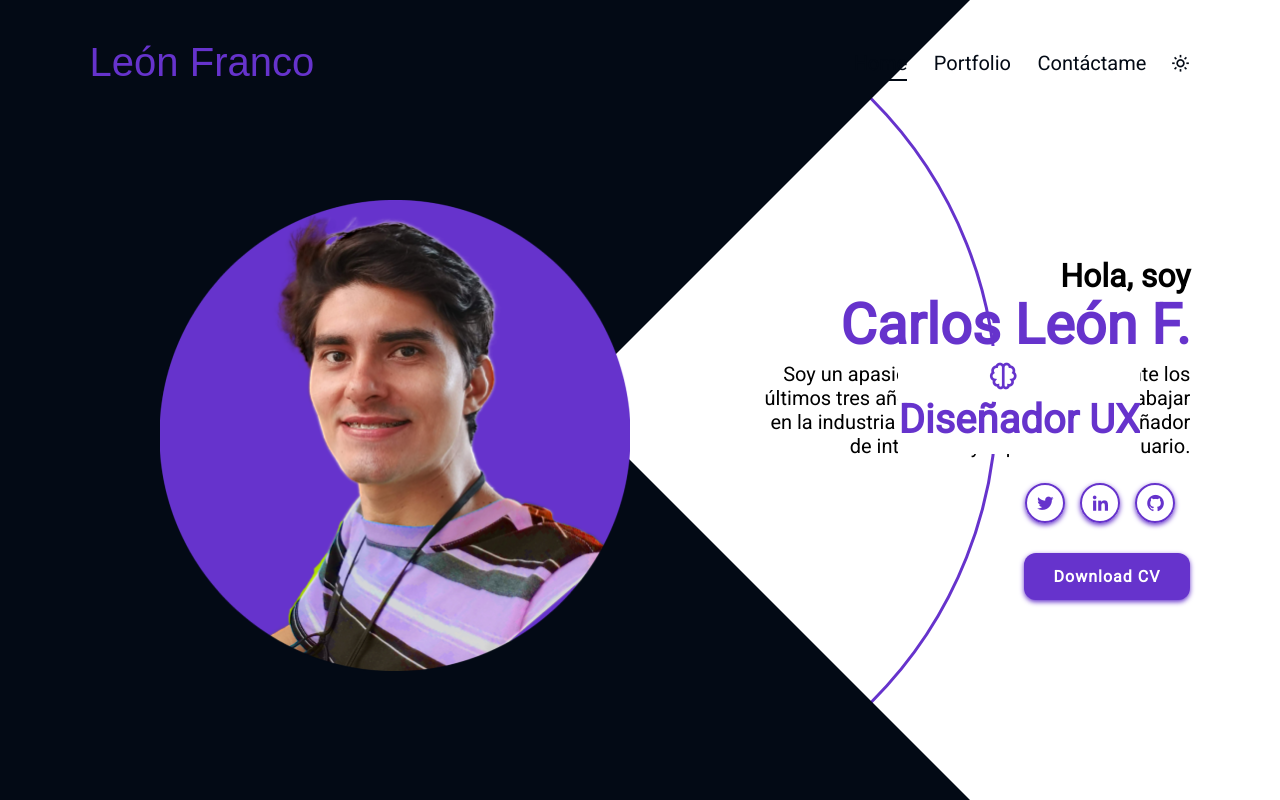
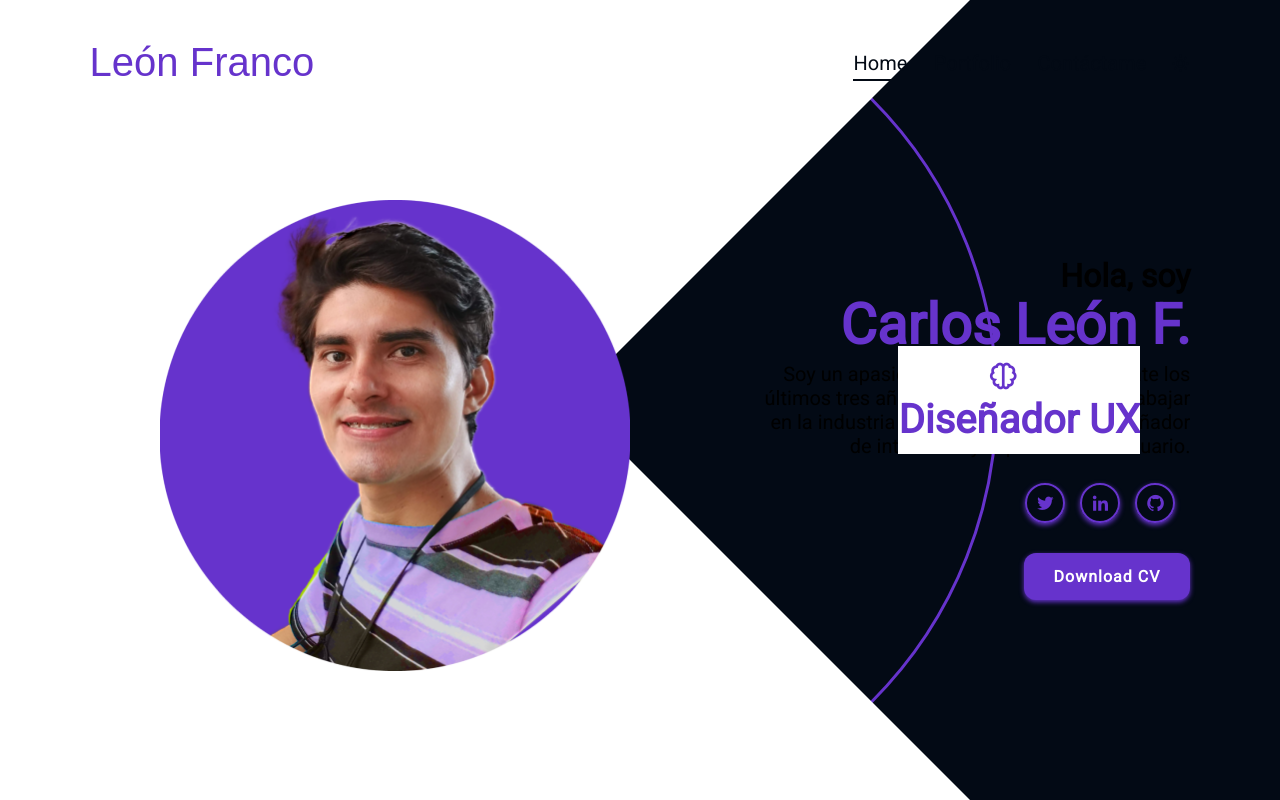
Before and after one commit to carlosleonfranco13/LeonFranco-V2, a plain HTML site: page index.html in a window 1280 px wide. Both pictures are taken after a click on the icon 1180 px from the left and 63 px from the top of the page. Shown: the top 800 px of the page. Drawn offline with nearby package versions, Linux system fonts and the light colour scheme.

Commit message:
Cambio de color mediante toggle a body y .overlay

```diff
--- a/app.js
+++ b/app.js
@@ -1,5 +1,20 @@
-const toggleIcon = document.querySelector('.toggle-icon');
+const overlay = document.querySelector(".overlay");
+const body = document.querySelector("body");
+const toggleIcon = document.querySelector(".toggle-icon");
+let overlayColorOrig = 'var(--color-1)';
+let bodyColorOrig = '#fff'
 
-toggleIcon.addEventListener('click', () => {
-    toggleIcon.classList.toggle('bx-sun');
-})
+toggleIcon.addEventListener("click", () => {
+  toggleIcon.classList.toggle("bx-sun");
+  if (toggleIcon.classList.contains("bx-sun")) {
+    body.style.background = "#030A15";
+    overlay.style.borderTopColor = "white";
+    overlay.style.borderLeftColor = "white";
+    overlay.style.borderBottomColor = "white";
+  } else {
+    overlay.style.borderTopColor = overlayColorOrig;
+    overlay.style.borderLeftColor = overlayColorOrig;
+    overlay.style.borderBottomColor = overlayColorOrig;
+    body.style.background = bodyColorOrig;
+  }
+});
--- a/css/styles.css
+++ b/css/styles.css
@@ -14,12 +14,20 @@
     --color-3: #fff;
 }
 
+.dark-mode{
+    --color-3: #030A15;
+}
+.dark-overlay{
+    --color-1: #fff;
+}
+
 html{
     font-size: 62.5%;
 }
 
 body{
     font-family: var(--fontRoboto-1);
+    background: var(--color-3);
 }
 
 *{
```
